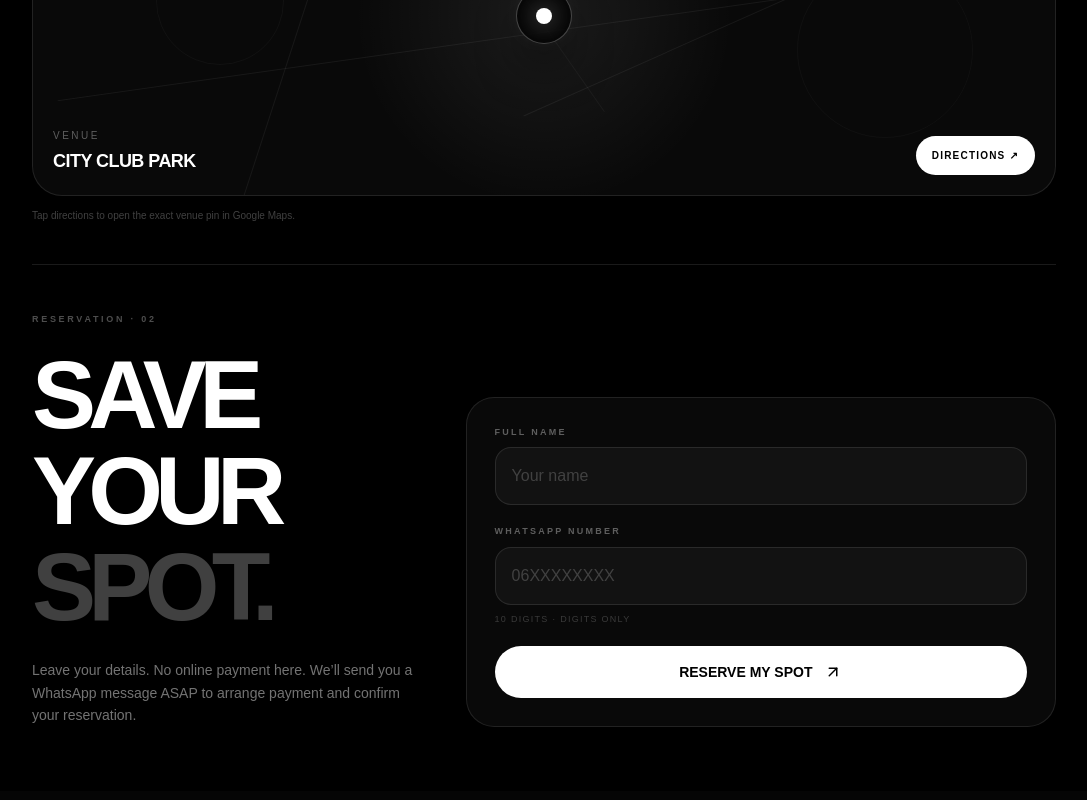
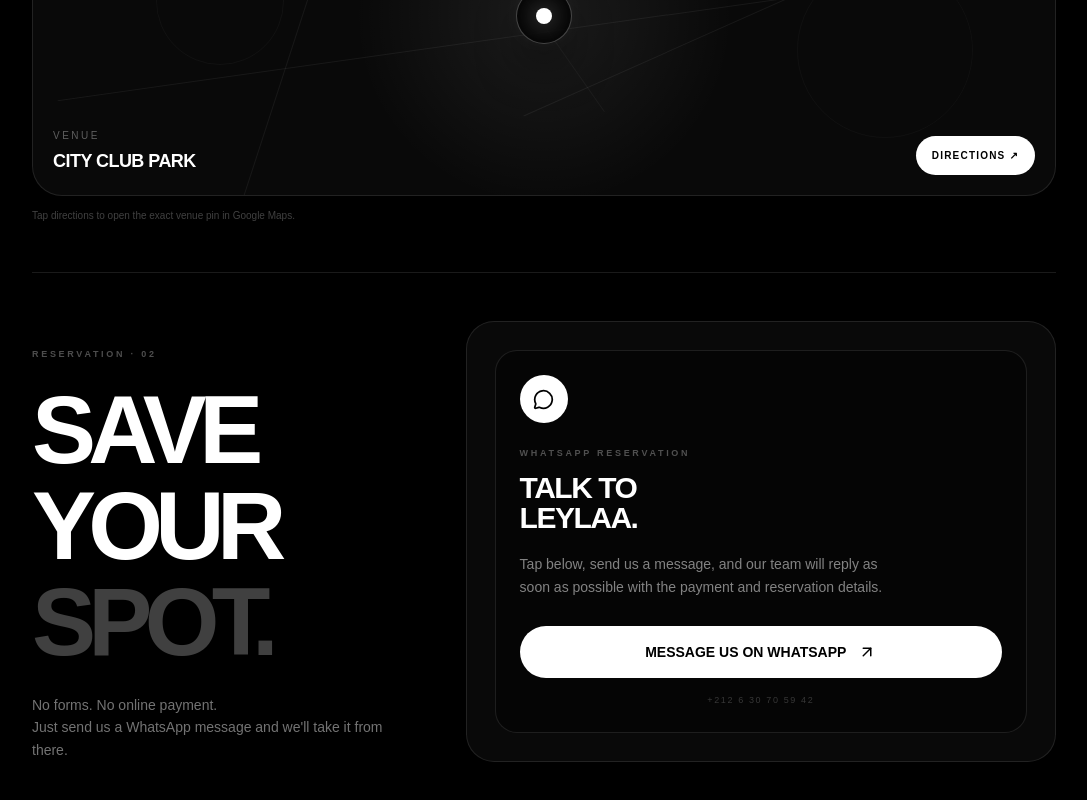
Before and after one commit to wojackwoo/leylaa, a Next.js app: page /events/tuner in a window 1280 px wide. Shown: the part 1552-2352 px from the top of the page, without its empty margins (96-1183 px from the left). Built offline with nearby package versions, Linux system fonts and the light colour scheme.

Commit message:
Replace reservation form with direct WhatsApp contact CTA

```diff
--- a/src/components/sections/ReservationForm.tsx
+++ b/src/components/sections/ReservationForm.tsx
@@ -1,166 +1,72 @@
-"use client";
+import { ArrowUpRight, MessageCircle } from "lucide-react";
 
-import { FormEvent, useState } from "react";
-import { ArrowUpRight, Check, Loader2, X } from "lucide-react";
+const WHATSAPP_URL =
+  "https://wa.me/212630705942?text=" +
+  encodeURIComponent(
+    "Hi LEYLAA 👋 I want to reserve a spot for Movie Night — Tuner (2025) on 02 October 2026."
+  );
 
 export default function ReservationForm() {
-  const [state, setState] = useState<"idle" | "loading" | "success" | "error">("idle");
-  const [message, setMessage] = useState("");
-  const [form, setForm] = useState({ fullName: "", phone: "" });
-
-  async function submit(event: FormEvent) {
-    event.preventDefault();
-    if (!form.fullName.trim() || !form.phone.trim()) {
-      setState("error");
-      setMessage("Please enter your name and WhatsApp number.");
-      return;
-    }
-    setState("loading");
-    try {
-      const res = await fetch("/api/reservations", {
-        method: "POST",
-        headers: { "Content-Type": "application/json" },
-        body: JSON.stringify(form),
-      });
-      const data = await res.json();
-      if (!res.ok) throw new Error(data.message || "Reservation failed.");
-      setState("success");
-      setMessage("Reservation received. We’ll send you a WhatsApp message ASAP to arrange payment and confirm your reservation.");
-      setForm({ fullName: "", phone: "" });
-    } catch (error) {
-      setState("error");
-      setMessage(error instanceof Error ? error.message : "Something went wrong.");
-    }
-  }
-
-  const handleName = (value: string) =>
-    value
-      .replace(/[^A-Za-zÀ-ÖØ-öø-ÿ' -]/g, "")
-      .replace(/\s{2,}/g, " ")
-      .slice(0, 80);
-
-  const handlePhone = (value: string) =>
-    value
-      .replace(/\D/g, "")
-      .slice(0, 10);
-
   return (
-    <>
-      <section className="mt-10 border-t border-white/10 pt-12">
+    <section className="mt-12 border-t border-white/10 pt-12">
       <div className="grid gap-10 lg:grid-cols-[0.8fr_1.2fr] lg:items-end">
         <div>
-            <p className="text-[9px] font-bold uppercase tracking-[0.3em] text-white/30">RESERVATION · 02</p>
+          <p className="text-[9px] font-bold uppercase tracking-[0.3em] text-white/30">
+            RESERVATION · 02
+          </p>
+
           <h2 className="mt-5 text-6xl font-black uppercase leading-[0.8] tracking-[-0.08em] sm:text-8xl">
-              Save<br />your<br /><span className="text-white/25">spot.</span>
+            SAVE
+            <br />
+            YOUR
+            <br />
+            <span className="text-white/25">SPOT.</span>
           </h2>
+
           <p className="mt-6 max-w-sm text-sm leading-relaxed text-white/45">
-              Leave your details. No online payment here. We’ll send you a WhatsApp message ASAP to arrange payment and confirm your reservation.
+            No forms. No online payment.
+            <br />
+            Just send us a WhatsApp message and we&apos;ll take it from there.
           </p>
         </div>
 
         <div className="rounded-[28px] border border-white/10 bg-white/[0.035] p-5 sm:p-7">
-            {state === "success" ? (
-              <div className="py-10 text-center">
-                <div className="mx-auto flex h-16 w-16 items-center justify-center rounded-full bg-white text-black shadow-[0_0_50px_rgba(255,255,255,0.08)]">
-                  <Check size={28} strokeWidth={2.5} />
+          <div className="rounded-[22px] border border-white/10 bg-black/40 p-5 sm:p-6">
+            <div className="flex h-12 w-12 items-center justify-center rounded-full bg-white text-black">
+              <MessageCircle size={21} />
             </div>
-                <p className="mt-7 text-[9px] font-bold uppercase tracking-[0.32em] text-white/30">RESERVATION RECEIVED</p>
-                <h3 className="mt-3 text-4xl font-black uppercase leading-none tracking-[-0.06em]">
-                  You’re on
+
+            <p className="mt-6 text-[9px] font-bold uppercase tracking-[0.3em] text-white/30">
+              WHATSAPP RESERVATION
+            </p>
+
+            <h3 className="mt-3 text-3xl font-black uppercase leading-none tracking-[-0.05em]">
+              Talk to
               <br />
-                  the list.
+              LEYLAA.
             </h3>
-                <p className="mx-auto mt-5 max-w-sm text-sm leading-relaxed text-white/50">
-                  We’ll send you a WhatsApp message ASAP to arrange payment and confirm your spot.
+
+            <p className="mt-5 max-w-sm text-sm leading-relaxed text-white/50">
+              Tap below, send us a message, and our team will reply as soon as
+              possible with the payment and reservation details.
             </p>
-                <button
-                  type="button"
-                  onClick={() => {
-                    setState("idle");
-                    setMessage("");
-                  }}
-                  className="mt-8 inline-flex items-center gap-2 rounded-full border border-white/15 px-5 py-3 text-[10px] font-bold uppercase tracking-[0.15em] transition hover:bg-white hover:text-black"
+
+            <a
+              href={WHATSAPP_URL}
+              target="_blank"
+              rel="noreferrer"
+              className="mt-7 flex w-full items-center justify-center gap-3 rounded-full bg-white px-6 py-4 text-sm font-bold !text-black transition hover:scale-[1.01] active:scale-95"
             >
-                  MAKE ANOTHER RESERVATION
-                </button>
+              MESSAGE US ON WHATSAPP
+              <ArrowUpRight size={18} />
+            </a>
+
+            <p className="mt-4 text-center text-[9px] uppercase tracking-[0.18em] text-white/20">
+              +212 6 30 70 59 42
+            </p>
           </div>
-            ) : (
-              <form onSubmit={submit} className="space-y-5">
-                <label className="block">
-                  <span className="mb-2 block text-[9px] font-bold uppercase tracking-[0.25em] text-white/35">FULL NAME</span>
-                  <input
-                    required
-                    maxLength={80}
-                    value={form.fullName}
-                    onChange={(e) => setForm({ ...form, fullName: handleName(e.target.value) })}
-                    placeholder="Your name"
-                    autoComplete="name"
-                    className="w-full rounded-2xl border border-white/10 bg-white/[0.04] px-4 py-4 text-white outline-none placeholder:text-white/20 focus:border-white/30"
-                  />
-                </label>
-
-                <label className="block">
-                  <span className="mb-2 block text-[9px] font-bold uppercase tracking-[0.25em] text-white/35">WHATSAPP NUMBER</span>
-                  <input
-                    required
-                    type="tel"
-                    inputMode="numeric"
-                    maxLength={10}
-                    pattern="[0-9]{10}"
-                    value={form.phone}
-                    onChange={(e) => setForm({ ...form, phone: handlePhone(e.target.value) })}
-                    placeholder="06XXXXXXXX"
-                    autoComplete="tel"
-                    className="w-full rounded-2xl border border-white/10 bg-white/[0.04] px-4 py-4 text-white outline-none placeholder:text-white/20 focus:border-white/30"
-                  />
-                  <span className="mt-2 block text-[9px] uppercase tracking-[0.14em] text-white/20">10 digits · digits only</span>
-                </label>
-
-                <button
-                  disabled={state === "loading"}
-                  className="flex w-full items-center justify-center gap-3 rounded-full bg-white px-6 py-4 text-sm font-bold !text-black transition hover:scale-[1.01] disabled:cursor-not-allowed disabled:opacity-50"
-                >
-                  {state === "loading" ? (
-                    <>
-                      SAVING
-                      <Loader2 size={17} className="animate-spin" />
-                    </>
-                  ) : (
-                    <>
-                      RESERVE MY SPOT
-                      <ArrowUpRight size={18} />
-                    </>
-                  )}
-                </button>
-
-                {message && <p role="alert" className="text-sm text-white/45">{message}</p>}
-              </form>
-            )}
         </div>
       </div>
     </section>
-
-      {state === "success" && (
-        <div className="fixed inset-0 z-[200] flex items-end justify-center bg-black/65 p-4 backdrop-blur-sm sm:items-center" role="dialog" aria-modal="true" aria-label="Reservation confirmed">
-          <div className="w-full max-w-md rounded-[30px] border border-white/10 bg-[#080808] p-6 shadow-2xl sm:p-8">
-            <div className="flex items-start justify-between gap-5">
-              <div>
-                <p className="text-[9px] font-bold uppercase tracking-[0.32em] text-white/30">LEYLAA · MOVIE NIGHT</p>
-                <h3 className="mt-3 text-4xl font-black uppercase leading-none tracking-[-0.06em]">Reservation<br />received.</h3>
-              </div>
-              <button type="button" onClick={() => setState("idle")} className="rounded-full border border-white/10 p-2 text-white/40 transition hover:text-white" aria-label="Close confirmation">
-                <X size={17} />
-              </button>
-            </div>
-            <div className="mt-6 border-t border-white/10 pt-5">
-              <p className="text-sm leading-relaxed text-white/60">{message}</p>
-              <div className="mt-5 rounded-2xl border border-white/10 bg-white/[0.025] px-4 py-3 text-[9px] uppercase tracking-[0.18em] text-white/30">
-                KEEP YOUR PHONE CLOSE · WE’LL REACH YOU ON WHATSAPP
-              </div>
-            </div>
-          </div>
-        </div>
-      )}
-    </>
   );
 }
```
Lines whose indentation alone changed are shown as unchanged.
